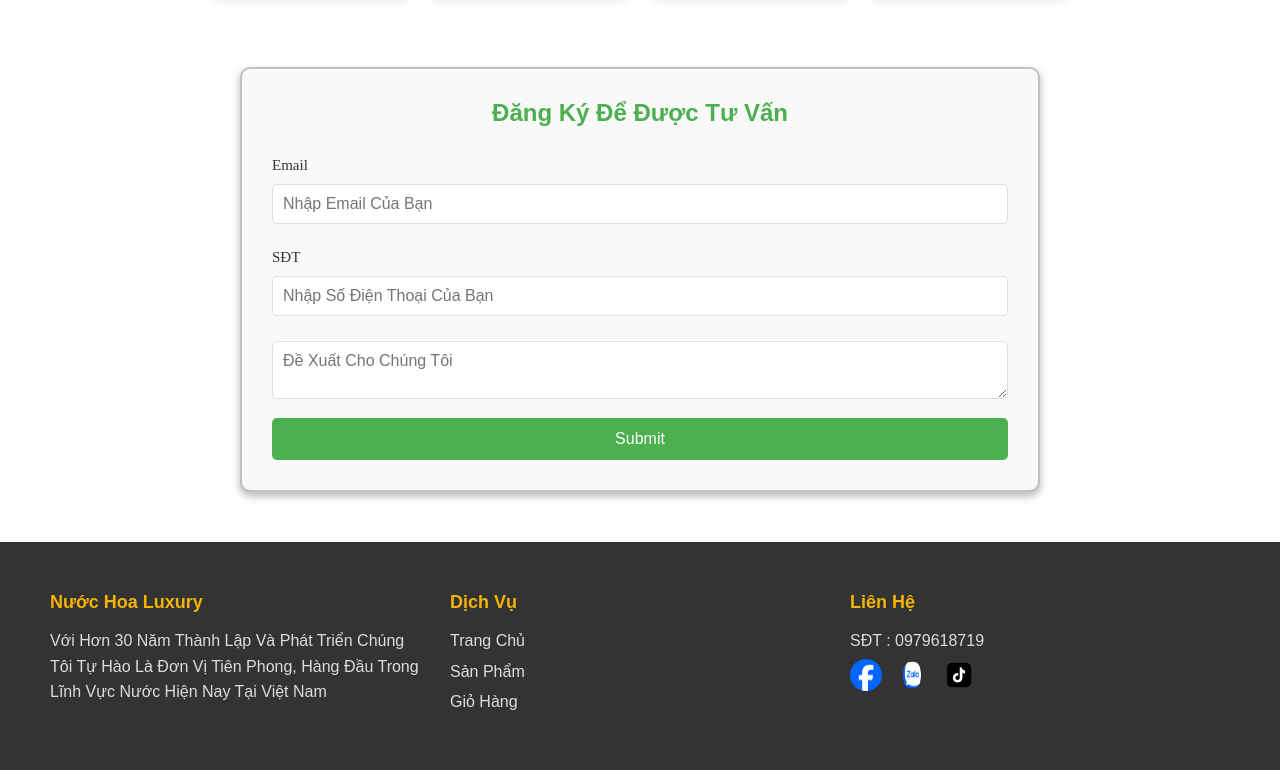
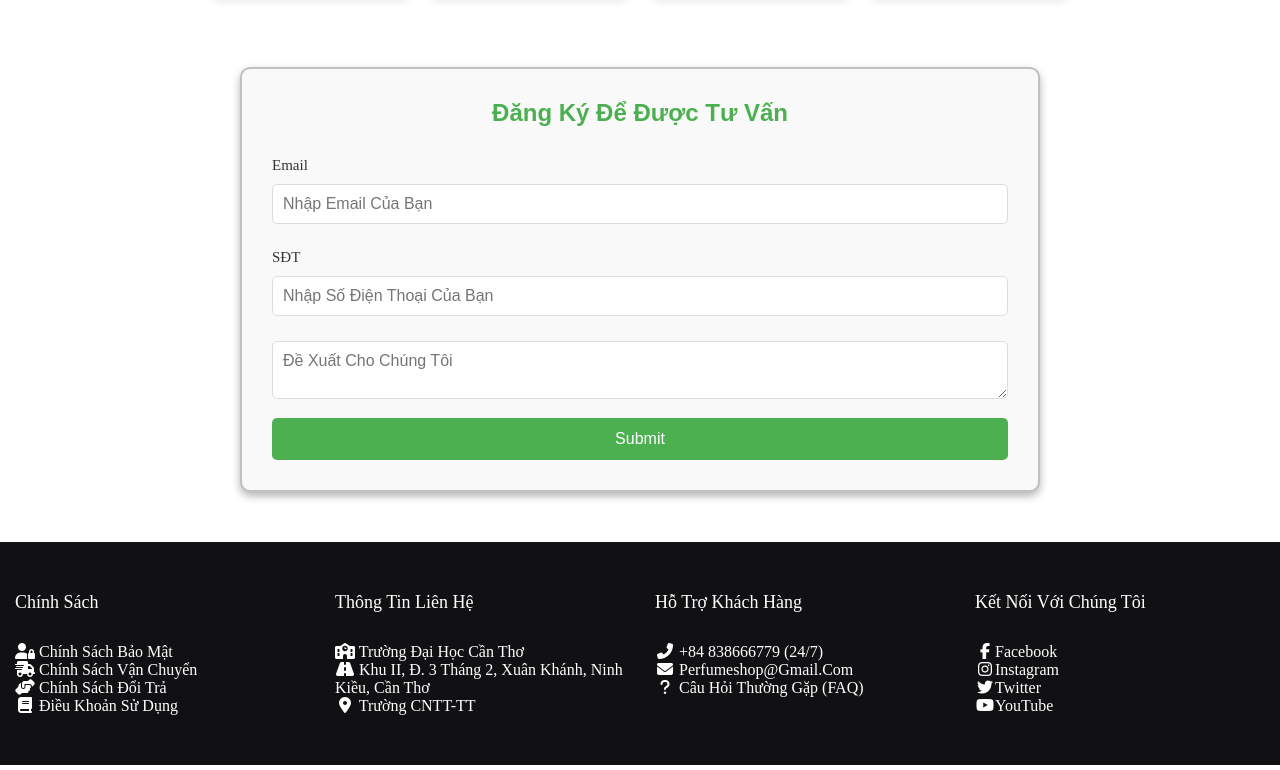
Before and after one commit to Trinh2212/perfume, a plain HTML site: page index.html in a window 1280 px wide. Shown: the part 1952-2722 px from the top of the page. Drawn offline with nearby package versions, Linux system fonts and the light colour scheme.

Commit message:
Add files via upload

```diff
--- a/index.html
+++ b/index.html
@@ -5,6 +5,11 @@
    <meta http-equiv='X-UA-Compatible' content='IE=edge'>
    <title>Nước Hoa Ý Cao Cấp</title>
    <meta name='viewport' content='width=device-width, initial-scale=1'>
+   <link
+      rel="shortcut icon"
+      href="../image/favicon.ico.png"
+      type="image/x-icon"
+    />
    <link rel='stylesheet' type='text/css' media='screen' href='./main.css'>
    <link rel="stylesheet" href="./themify-icons/themify-icons.css">
    <link
@@ -150,33 +155,81 @@
 
    </main>
 
-   <footer>
-      <div class="container-footer">
-         <div class="footer-item">
-           <h1>Nước Hoa Luxury</h1>
-            <p>Với hơn 30 năm thành lập và phát triển
-            chúng tôi tự hào là đơn vị tiên phong,
-            hàng đầu trong lĩnh vực nước hiện nay tại Việt Nam
-            </p>
-         </div>
+   <footer class="footer" id="footer">
+      <div class="row">
+        <div class="col">
+          <h5>Chính sách</h5>
+          <ul>
+            <li>
+              <a href="#!"><i class="fas fa-user-lock fa-fw"></i> Chính sách bảo mật</a>
+            </li>
+            <li>
+              <a href="#!"><i class="fas fa-shipping-fast fa-fw"></i> Chính sách vận chuyển</a>
+            </li>
+            <li>
+              <a href="#!" ><i class="fas fa-hands-helping fa-fw"></i> Chính sách đổi trả</a>
+            </li>
+            <li>
+              <a href="#!" ><i class="fas fa-book fa-fw"></i> Điều khoản sử dụng</a>
+            </li>
+          </ul>
+        </div>
 
-         <div class="footer-item">
-            <h1>Dịch vụ</h1>
-            <p class="aaa">Trang chủ</p>
-            <p class="aaa">Sản phẩm</p>
-            <p class="aaa">Giỏ hàng</p>
-         </div>
+        <div class="col">
+          <h5>Thông tin liên hệ</h5>
+          <ul>
+            <li>
+              <a href="#!"><i class="fas fa-school fa-fw"></i> Trường
+                đại học Cần Thơ</a>
+            </li>
+            <li>
+              <a href="#!"><i class="fas fa-road fa-fw"></i> Khu II,
+                Đ. 3 Tháng 2, Xuân Khánh, Ninh Kiều, Cần Thơ</a>
+            </li>
+            <li>
+              <a href="#!"><i
+                  class="fas fa-map-marker-alt fa-fw"></i> Trường CNTT-TT</a>
+            </li>
+          </ul>
+        </div>
 
-         <div class="footer-item">
-            <h1>Liên hệ</h1>
-            <p>SĐT : 0979618719</p>
-            <img src="./image/FB_Icon.png" alt="">
-            <img src="./image/Zalo_Icon.jpg" alt="">
-            <img src="./image/Tiktok_Icon.webp" alt="">
-         </div>
+        <div class="col">
+          <h5>Hỗ trợ khách hàng</h5>
+
+          <ul>
+            <li>
+              <a href="#!"><i
+                  class="fas fa-phone-alt fa-fw"></i> +84 838666779 (24/7)</a>
+            </li>
+            <li>
+              <a href="#!"><i
+                  class="fas fa-envelope fa-fw"></i> perfumeshop@gmail.com</a>
+            </li>
+            <li>
+              <a href="#!"><i class="fas fa-question fa-fw"></i> Câu hỏi thường gặp (FAQ)</a>
+            </li>
+          </ul>
+        </div>
+
+        <div class="col">
+            <h5>Kết nối với chúng tôi</h5>
+            <ul>
+              <li>
+                <a href="#!"><i class="fab fa-facebook-f fa-fw"></i>Facebook</a>
+              </li>
+              <li>
+                <a href="#!" ><i class="fab fa-instagram fa-fw"></i>Instagram</a>
+              </li>
+              <li>
+                <a href="#!" ><i class="fab fa-twitter fa-fw"></i>Twitter</a>
+              </li>
+              <li>
+                <a href="#!"><i class="fab fa-youtube fa-fw"></i>YouTube</a>
+              </li>
+            </ul>
+          </div>
       </div>
-   </footer>
-
+</footer>
    <script>
       let slideIndex = 0;
       showSlides();
--- a/main.css
+++ b/main.css
@@ -303,59 +303,49 @@ form input[type="submit"] {
    font-family: Arial, sans-serif;
 }
 
-footer {
-   background-color: #333;
-   color: #fff;
-   padding: 40px 0;
-   font-family: Arial, sans-serif;
+.footer{
+   background-color: #111113;
+   padding: 50px 0;
+   width: 100%;
+   margin: auto;
  }
 
- .container-footer {
-   max-width: 1200px;
-   margin: auto;
+ ul{
+   list-style: none;
+ }
+
+ .row{
    display: flex;
    flex-wrap: wrap;
  }
 
-.footer-item {
-   flex: 1 1 300px;
-   min-width: 250px;
-   text-align: left;
-   margin: 10px;
+ .col{
+   width: 25%;
+   padding: 0 15px;
  }
 
-.footer-item h1 {
+ h5{
    font-size: 18px;
-   color: #f4b400;
-   margin-bottom: 15px;
+   color: white;
+   text-transform: capitalize;
+   margin-bottom: 30px;
+   font-weight: 500;
  }
 
-.footer-item p {
-   color: #ddd;
-   font-size: 14px;
-   line-height: 1.6;
-   margin-bottom: 10px;
+ .col ul li a{
+   font-size: 16px;
+   text-transform: capitalize;
+   color: white;
+   text-decoration: none;
+   font-weight: 300;
+   display: block;
+   transition: color 0.3s linear,
+   padding 0.3s linear;
  }
 
-
-.footer-item p {
-   font-size: 16px;
-   color: #ddd;
-   margin-bottom: 5px;
- }
-
-.footer-item .aaa:hover {
-   color: #f4b400;
- }
-
-.footer-item img {
-   width: 32px;
-   height: 32px;
-   margin-right: 10px;
- }
-
-.footer-item img:hover {
-   transform: scale(1.1);
+ .col ul li a:hover{
+   color: #c4840d;
+   padding-left: 10px ;
  }
 
  @media (max-width:991px) {
```
Also changed, not shown: PAGES/Dangki.html (+6 -1 lines), PAGES/Dangnhap.html (+6 -1 lines), PAGES/cart.html (+1 -1 lines), PAGES/chitietsanpham.html (+2 -2 lines), PAGES/sanpham.html (+1 -1 lines).
